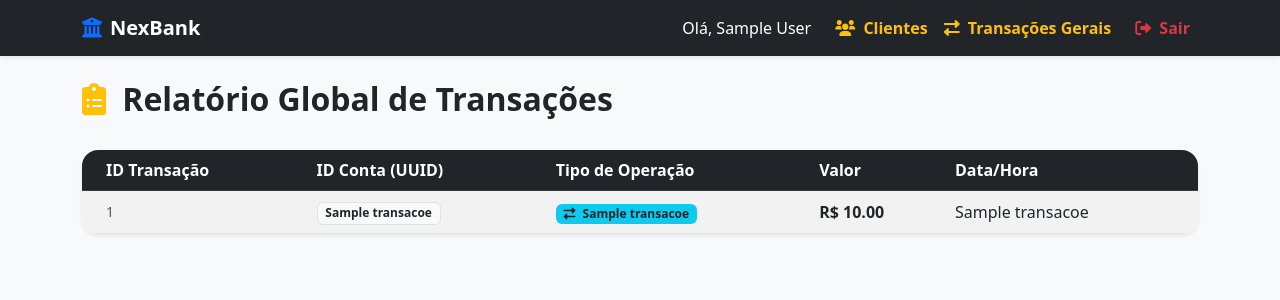
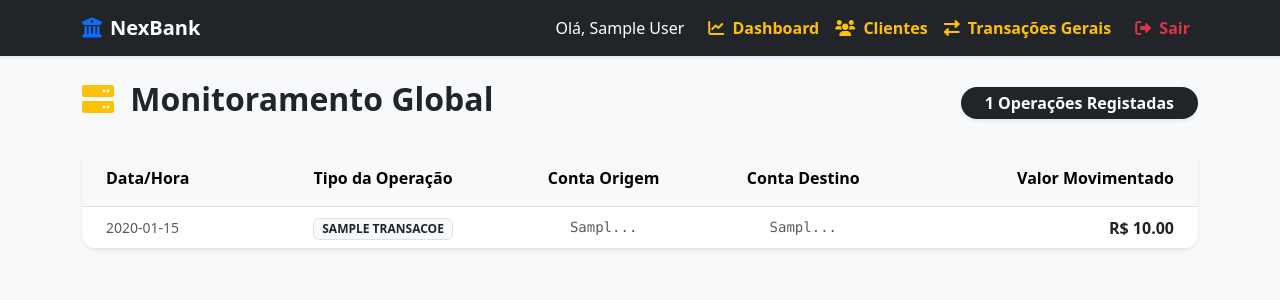
Before and after one commit to alvarossantos/sistema-bancario, a Flask app: page /admin/transacoes in a window 1280 px wide. Shown: the top 300 px of the page. Run offline with Flask 3, Linux system fonts and the light colour scheme; the visitor is signed in with stand-in values (Sample User, id 1); a database or web service that is not in the repository returns one stand-in record (values such as "Sample title"); some libraries are stand-ins or nearby versions.

Commit message:
Criado dashboard e configurando as rotas de visualizaçao de administrador

```diff
--- a/app.py
+++ b/app.py
@@ -178,6 +178,14 @@ def perfil():
         flash("Perfil atualizado!", "success")
     return render_template('perfil.html', usuario=usuario)
 
+@app.route('/admin/dashboard')
+def admin_dashboard():
+    if not e_admin():
+        return "Acesso Negado!", 403
+
+    metricas = conta_controller.obter_metricas_admin()
+    return render_template('admin_dashboard.html', m=metricas)
+
 @app.route('/admin/clientes')
 def admin_clientes():
     if not e_admin():
--- a/src/views/templates/admin_transacoes.html
+++ b/src/views/templates/admin_transacoes.html
@@ -1,41 +1,59 @@
 {% extends 'base.html' %}
 {% block content %}
-<div class="d-flex justify-content-between align-items-center mb-4">
-    <h2 class="fw-bold"><i class="fas fa-clipboard-list text-warning me-2"></i> Relatório Global de Transações</h2>
+<div class="slide-up">
+    <div class="d-flex flex-column flex-md-row justify-content-between align-items-center mb-4">
+        <h2 class="fw-bold text-dark"><i class="fas fa-server text-warning me-2"></i> Monitoramento Global</h2>
+        <div class="badge bg-dark fs-6 rounded-pill shadow-sm py-2 px-4 mt-3 mt-md-0">
+            {{ transacoes|length }} Operações Registadas
+        </div>
     </div>
 
-<div class="card border-0 shadow-sm rounded-4 overflow-hidden">
+    <div class="card border-0 shadow-sm rounded-4 overflow-hidden card-hover">
+        <div class="card-body p-0">
             <div class="table-responsive">
-        <table class="table table-striped align-middle mb-0">
-            <thead class="table-dark">
+                <table class="table table-hover align-middle mb-0 text-center">
+                    <thead class="table-light">
                         <tr>
-                    <th class="ps-4">ID Transação</th>
-                    <th>ID Conta (UUID)</th>
-                    <th>Tipo de Operação</th>
-                    <th>Valor</th>
-                    <th>Data/Hora</th>
+                            <th class="py-3 ps-4 text-start">Data/Hora</th>
+                            <th class="py-3">Tipo da Operação</th>
+                            <th class="py-3">Conta Origem</th>
+                            <th class="py-3">Conta Destino</th>
+                            <th class="py-3 text-end pe-4">Valor Movimentado</th>
                         </tr>
                     </thead>
                     <tbody>
-                {% for t in transacoes %}
+                        {% for t in transacoes|reverse %}
                         <tr>
-                    <td class="ps-4 text-muted small">{{ t[0] }}</td>
-                    <td><span class="badge bg-light text-dark border">{{ t[1] }}</span></td>
+                            <td class="text-start ps-4 text-muted small">
+                                {{ t[6].strftime('%d/%m/%Y às %H:%M') if t[6] else 'N/A' }}
+                            </td>
                             <td>
-                        {% if t[2] == 'DEPOSITO' %}
-                            <span class="badge bg-success"><i class="fas fa-arrow-down me-1"></i> Depósito</span>
-                        {% elif t[2] == 'LEVANTAMENTO' %}
-                            <span class="badge bg-danger"><i class="fas fa-arrow-up me-1"></i> Levantamento</span>
+                                <span class="badge bg-light text-dark border text-uppercase px-2 py-1">
+                                    {{ t[3] }}
+                                </span>
+                            </td>
+                            <td class="font-monospace text-muted small" title="{{ t[1] }}">
+                                {{ t[1]|string|truncate(8, True, '...') if t[1] else '---' }}
+                            </td>
+                            <td class="font-monospace text-muted small" title="{{ t[2] }}">
+                                {{ t[2]|string|truncate(8, True, '...') if t[2] else '---' }}
+                            </td>
+                            <td class="text-end pe-4 fw-bold text-dark">
+                                R$ {{ "%.2f"|format(t[5]) }}
+                            </td>
+                        </tr>
                         {% else %}
-                            <span class="badge bg-info text-dark"><i class="fas fa-exchange-alt me-1"></i> {{ t[2] }}</span>
-                        {% endif %}
+                        <tr>
+                            <td colspan="5" class="py-5 text-muted">
+                                <i class="fas fa-exchange-alt fa-3x mb-3 text-light"></i><br>
+                                Nenhuma transação registada no sistema.
                             </td>
-                    <td class="fw-bold">R$ {{ "%.2f"|format(t[3]) }}</td>
-                    <td>{{ t[4] }}</td>
                         </tr>
                         {% endfor %}
                     </tbody>
                 </table>
             </div>
         </div>
+    </div>
+</div>
 {% endblock %}
--- a/src/views/templates/base.html
+++ b/src/views/templates/base.html
@@ -57,6 +57,7 @@
                 <span class="navbar-text me-3 text-white">Olá, {{ session.nome }}</span>
 
                 {% if session.papel == 'admin' %}
+                    <a class="nav-link text-warning fw-bold" href="/admin/dashboard"><i class="fas fa-chart-line me-1"></i> Dashboard</a>
                     <a class="nav-link text-warning fw-bold" href="/admin/clientes"><i class="fas fa-users me-1"></i> Clientes</a>
                     <a class="nav-link text-warning fw-bold" href="/admin/transacoes"><i class="fas fa-exchange-alt me-1"></i> Transações Gerais</a>
                 {% else %}
@@ -66,6 +67,7 @@
                 {% endif %}
 
                 <a class="nav-link text-danger fw-bold ms-2" href="/logout"><i class="fas fa-sign-out-alt me-1"></i> Sair</a>
+
             {% else %}
                 <a class="nav-link" href="/login">Entrar</a>
                 <a class="nav-link btn btn-primary text-white ms-2 px-3 fw-bold rounded-pill shadow-sm" href="/cadastro">Abrir Conta</a>
```
Also changed, not shown: src/controllers/conta_controller.py (+41 -0 lines), src/views/templates/admin_dashboard.html (added, +122 -0 lines), src/repository/conta.py (line endings or trailing spaces). Lines whose indentation alone changed are shown as unchanged.
